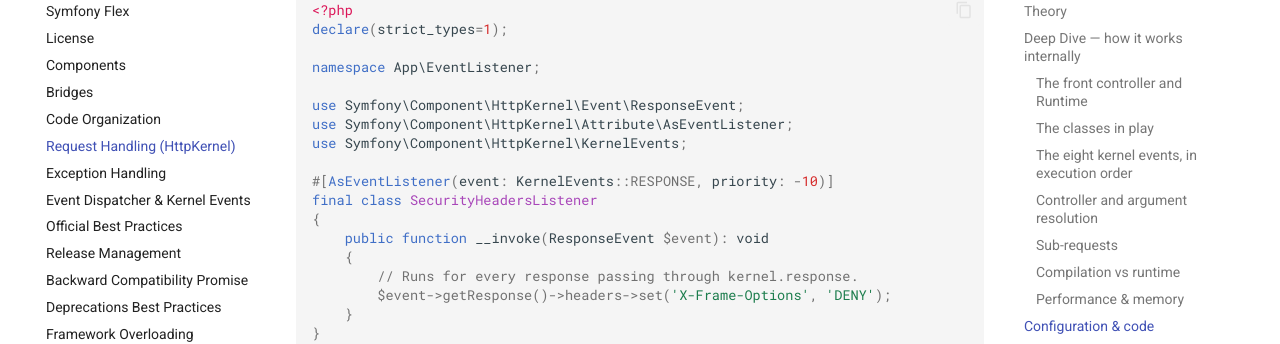
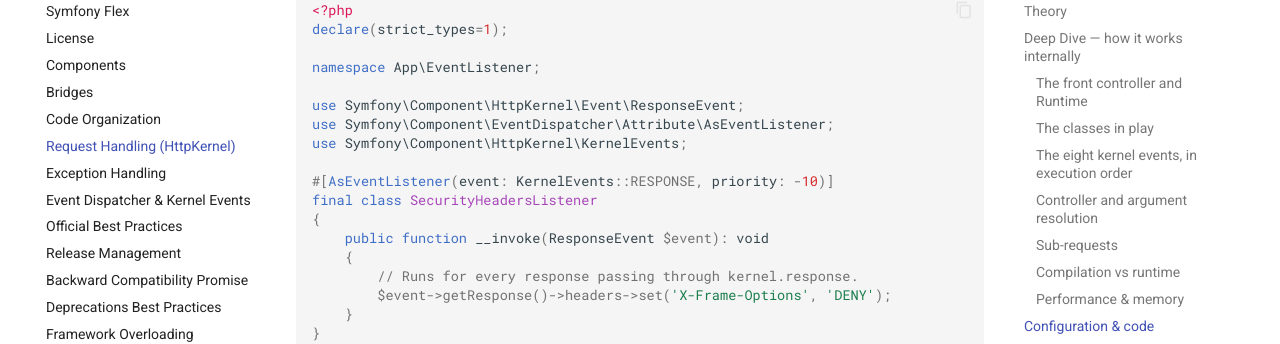
Before and after one commit to jasseryah-mazars/Sf-8.0, an MkDocs documentation site: the page built from docs/architecture/request-handling.md, in a window 1280 px wide and 900 px high, scrolled down 4144 px. Shown: the part 145-489 px from the top of the window. Built offline with MkDocs 1.6.1 and Material for MkDocs 9.7.7, drawn with Linux system fonts in a browser that asks for light colours; comment, search, counter and statistics services are not loaded; the version menu is left out.

```diff
--- a/docs/architecture/request-handling.md
+++ b/docs/architecture/request-handling.md
@@ -176,7 +176,7 @@ freshness and rebuilds when source config changes.
     namespace App\EventListener;
 
     use Symfony\Component\HttpKernel\Event\ResponseEvent;
-    use Symfony\Component\HttpKernel\Attribute\AsEventListener;
+    use Symfony\Component\EventDispatcher\Attribute\AsEventListener;
     use Symfony\Component\HttpKernel\KernelEvents;
 
     #[AsEventListener(event: KernelEvents::RESPONSE, priority: -10)]
@@ -259,7 +259,7 @@ itself.
     namespace App\EventListener;
 
     use Symfony\Component\HttpFoundation\Response;
-    use Symfony\Component\HttpKernel\Attribute\AsEventListener;
+    use Symfony\Component\EventDispatcher\Attribute\AsEventListener;
     use Symfony\Component\HttpKernel\Event\RequestEvent;
     use Symfony\Component\HttpKernel\KernelEvents;
 
```
Also changed, not shown: docs/architecture/exception-handling.md (+1 -1 lines), 1 other file.
